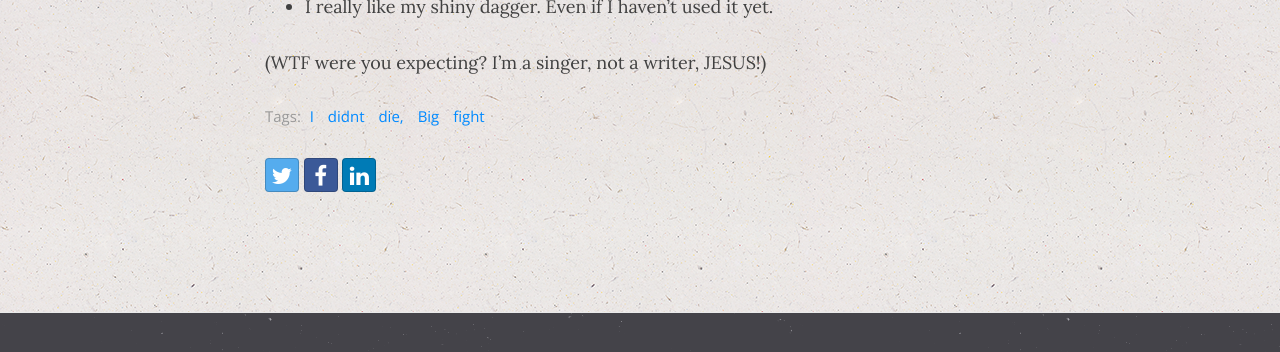
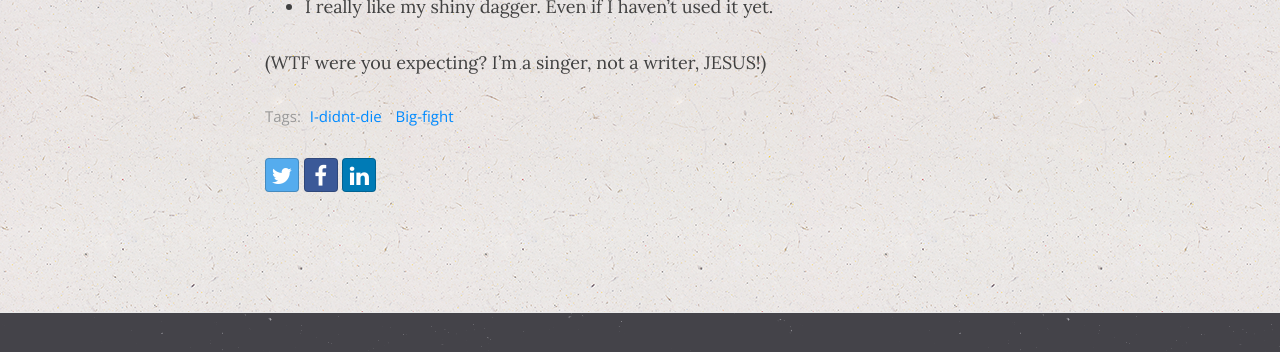
Before and after one commit to GinoGalotti/guildgazette, a Jekyll site: the page built from _posts/2019-01-23-a-day-in-the-cave.md, in a window 1280 px wide and 900 px high, scrolled down 1620 px. Shown: the part 354-706 px from the top of the window. Built offline with Jekyll 4.4.1, drawn with Linux system fonts in a browser that asks for light colours; nearby versions of some CDN libraries; comment, search, counter and statistics services are not loaded.

Commit message:
fix tags

```diff
--- a/_posts/2019-01-23-a-day-in-the-cave.md
+++ b/_posts/2019-01-23-a-day-in-the-cave.md
@@ -3,7 +3,7 @@ layout: post
 title: A day in the cave
 bigimg: /img/dark-cave.jpg
 shareimg: /img/dark-cave.jpg
-tags: I didnt die, Big fight
+tags: I-didnt-die Big-fight
 #Lands - Kuma - Bonecrusher - Kenneth - Fiona
 ---
 
```
